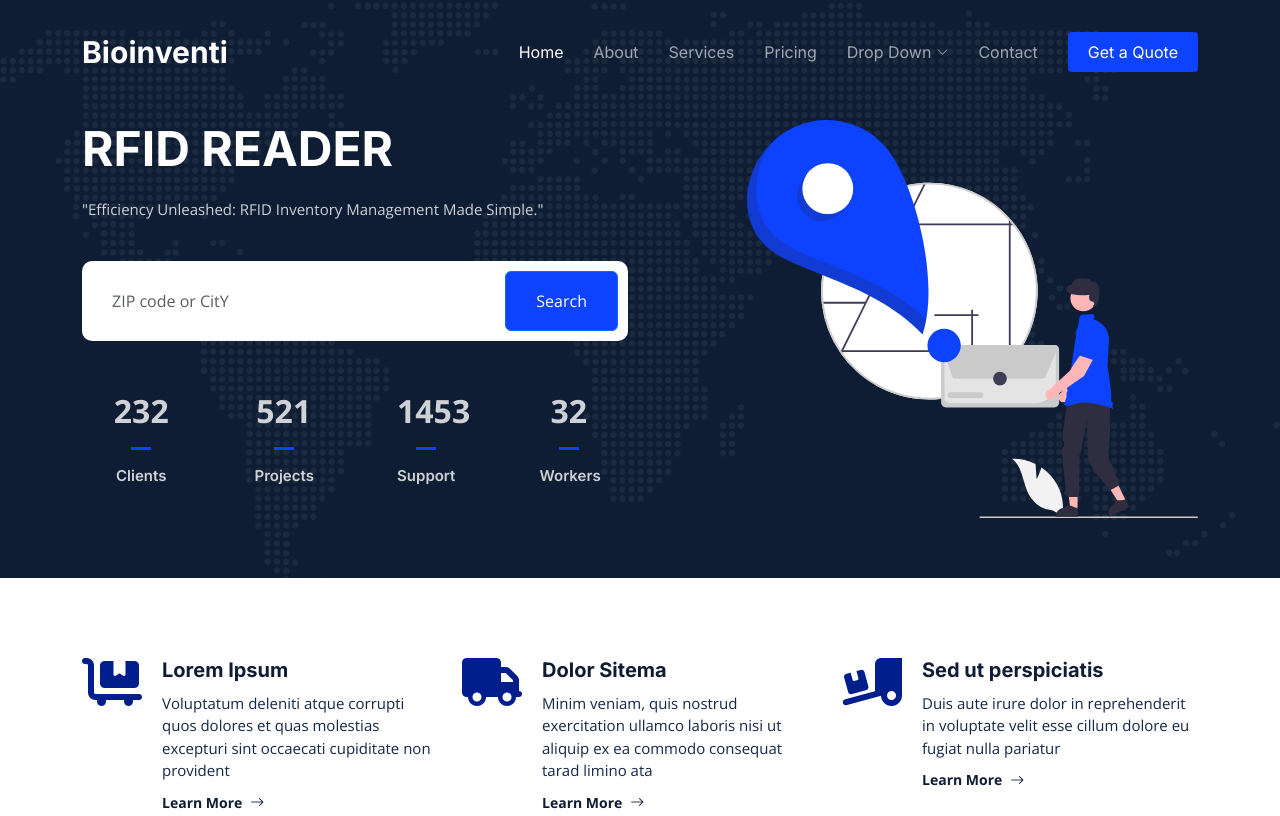
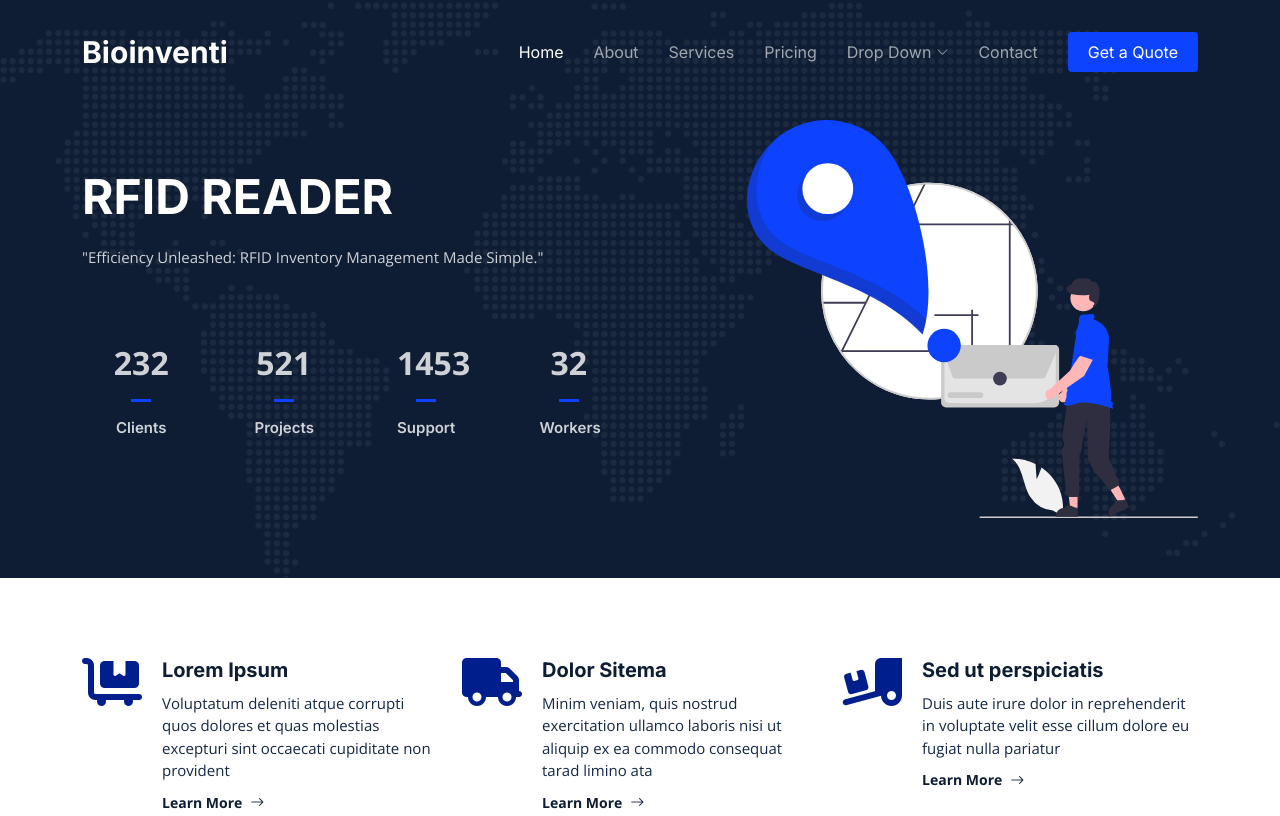
Before and after one commit to ximenaaroldan/prueba2, a plain HTML site: page index.html in a window 1280 px wide. Shown: the top 816 px of the page. Drawn offline with nearby package versions, Linux system fonts and the light colour scheme.

Commit message:
Update index.html

```diff
--- a/index.html
+++ b/index.html
@@ -92,10 +92,7 @@
           <h2 data-aos="fade-up">RFID READER</h2>
           <p data-aos="fade-up" data-aos-delay="100">"Efficiency Unleashed: RFID Inventory Management Made Simple."</p>
 
-          <form action="#" class="form-search d-flex align-items-stretch mb-3" data-aos="fade-up" data-aos-delay="200">
-            <input type="text" class="form-control" placeholder="ZIP code or CitY">
-            <button type="submit" class="btn btn-primary">Search</button>
-          </form>
+
 
           <div class="row gy-4" data-aos="fade-up" data-aos-delay="400">
 
```
